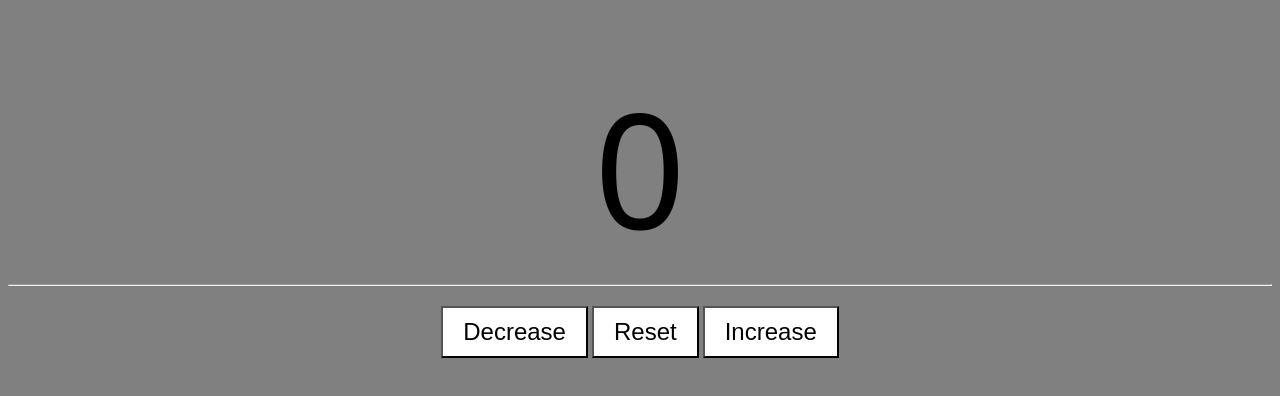
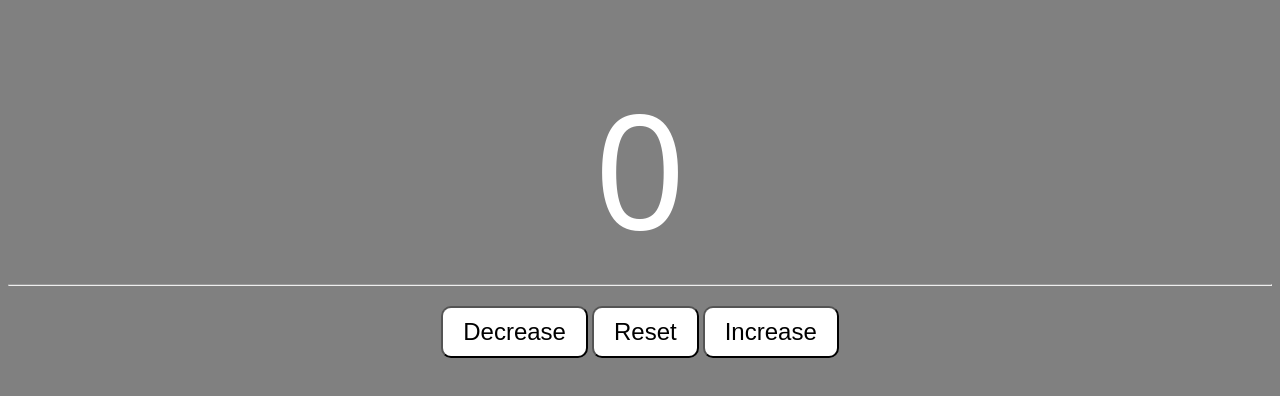
Before and after one commit to olvk20/Counter-in-HTML-CSS-JAVASCRIPT, a plain HTML site: page index.html in a window 1280 px wide. Drawn offline with Linux system fonts and the light colour scheme.

Commit message:
Refactor styles for countLabel and buttons
Updated font-family and color for countLabel class. Added border-radius to buttons.

```diff
--- a/style.css
+++ b/style.css
@@ -2,7 +2,9 @@
     display: block;
     text-align: center;
     font-size: 10em;
-    font-family: 'Segoe UI', Tahoma, Geneva, Verdana, sans-serif;
+    font-family: system-ui, -apple-system, BlinkMacSystemFont, 'Segoe UI', Roboto, Oxygen, Ubuntu, Cantarell, 'Open Sans', 'Helvetica Neue', sans-serif;
+    color: white;
+
 }
 .buttoncontainer{
     text-align: center;
@@ -15,6 +17,7 @@
     background-color: white;
     cursor: pointer;
     transition: background-color 0.25s;
+    border-radius: 10px;
 }
 .buttons:hover{
     background-color: lightgray;
```
